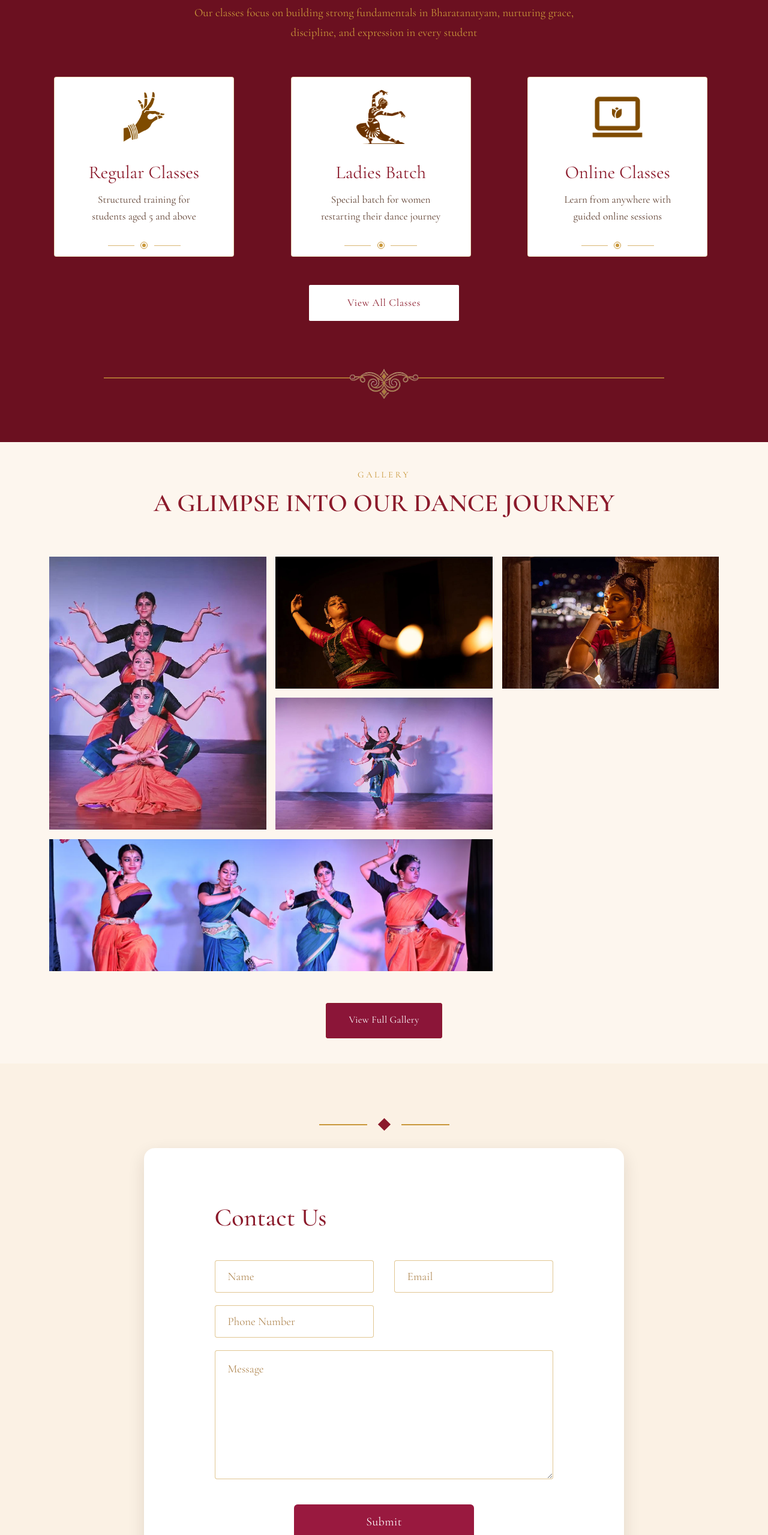
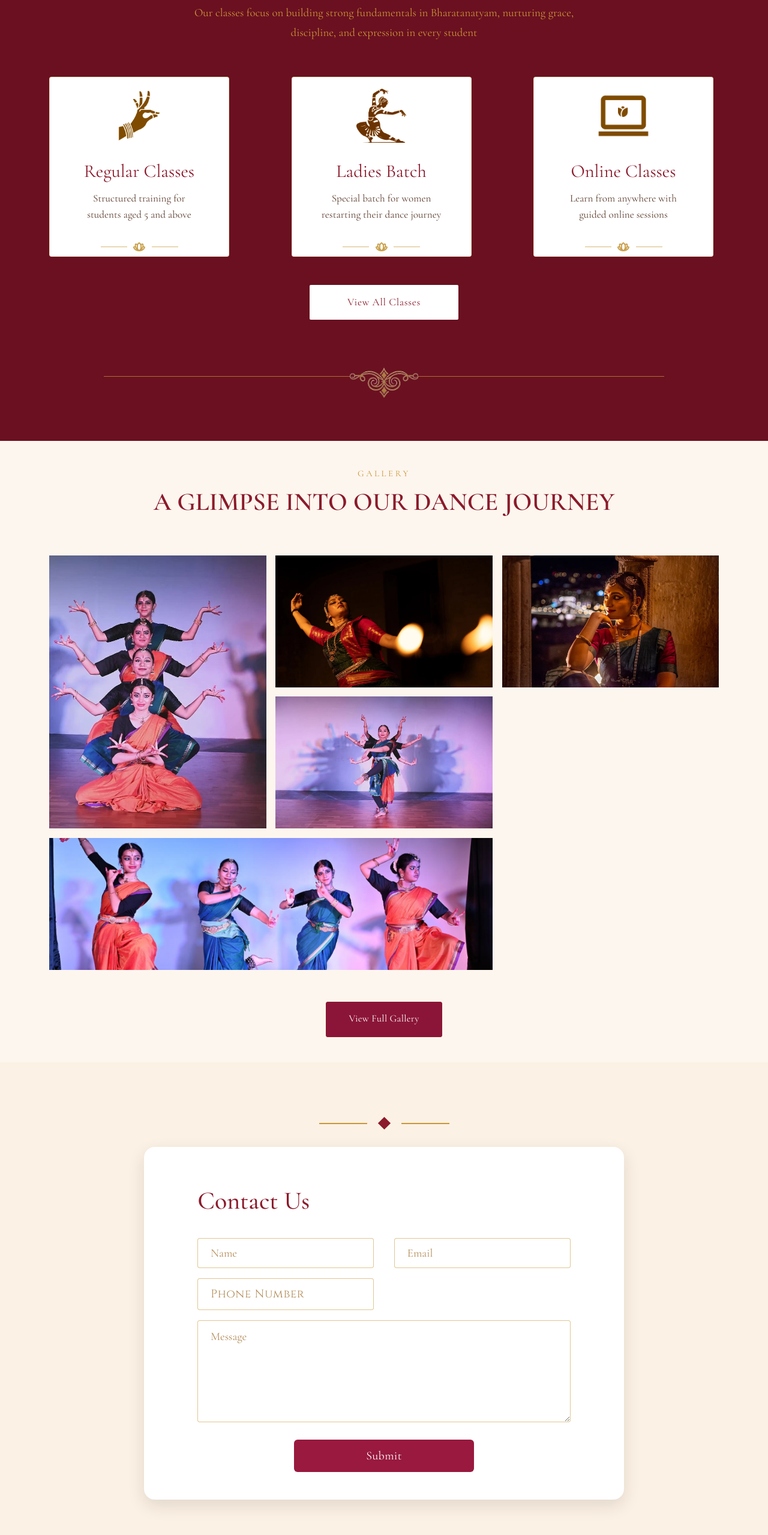
Before and after one commit to Kishor1703/Shanthala, a React (Vite) app: page / in a window 1280 px wide. Shown: the part 2520-5079 px from the top of the page at 60% size. Built offline with nearby package versions, Linux system fonts and the light colour scheme.

Commit message:
Design work

```diff
--- a/index.html
+++ b/index.html
@@ -7,7 +7,7 @@
     <title>Shanthala Nritya Angala | Bharatanatyam</title>
     <link rel="preconnect" href="https://fonts.googleapis.com" />
     <link rel="preconnect" href="https://fonts.gstatic.com" crossorigin />
-    <link href="https://fonts.googleapis.com/css2?family=Cormorant+Garamond:ital,wght@0,300;0,400;0,500;0,600;0,700;1,400;1,600&family=Raleway:wght@300;400;500;600&display=swap" rel="stylesheet" />
+    <link href="https://fonts.googleapis.com/css2?family=Cinzel:wght@400;500;600&family=Cormorant+Garamond:ital,wght@0,300;0,400;0,500;0,600;0,700;1,400;1,600&family=Raleway:wght@300;400;500;600&display=swap" rel="stylesheet" />
   </head>
   <body>
     <div id="root"></div>
--- a/src/components/Footer.jsx
+++ b/src/components/Footer.jsx
@@ -54,7 +54,7 @@ export default function Footer() {
           <div className="footer-col">
             <h4>Contact Info</h4>
             <p className="footer-contact-item">info@shanthaladance.in</p>
-            <p className="footer-contact-item">+91 99867 30111</p>
+            <p className="footer-contact-item phone-number-text">+91 99867 30111</p>
             <p className="footer-contact-item">25, 8th Main Rd, 10th Cross,<br />2nd Block, Jayanagar,<br />Bengaluru, Karnataka 560011</p>
             <p className="footer-contact-item">Mon-Fri: 9AM - 8PM</p>
           </div>
--- a/src/index.css
+++ b/src/index.css
@@ -503,7 +503,7 @@ ul { list-style: none; }
   max-width: 800px;
 
   margin: 0 auto;
-  padding: 3.8rem 5.6rem 3rem;
+  padding: 2.6rem 4.25rem 2.2rem;
   border-radius: 18px;
   box-shadow: 0 10px 28px rgba(44, 24, 16, 0.12);
 }
@@ -512,22 +512,22 @@ ul { list-style: none; }
   font-size: clamp(2rem, 3vw, 2.6rem);
   color: var(--crimson);
   font-weight: 500;
-  margin-bottom: 1.7rem;
+  margin-bottom: 1.25rem;
 }
 .form-row {
   display: grid;
   grid-template-columns: 1fr 1fr;
   gap: 1.6rem;
-  margin-bottom: 1rem;
+  margin-bottom: 0.8rem;
 }
 .form-stack {
   display: flex;
   flex-direction: column;
-  gap: 1rem;
+  gap: 0.8rem;
 }
 .form-input {
   width: 100%;
-  padding: 0.72rem 1rem;
+  padding: 0.62rem 1rem;
   border: 1px solid rgba(201, 151, 58, 0.55);
   background: var(--white);
   font-family: var(--font-body);
@@ -544,19 +544,26 @@ ul { list-style: none; }
 .form-input::placeholder { color: #b38c59; }
 .form-input-phone {
   max-width: calc(50% - 0.8rem);
+  font-family: 'Cinzel', serif;
+  letter-spacing: 0.04em;
+}
+.form-input-phone::placeholder,
+.phone-number-text {
+  font-family: 'Cinzel', serif;
+  letter-spacing: 0.04em;
 }
 .form-input-message {
   resize: vertical;
-  min-height: 215px;
-  padding-top: 0.9rem;
+  min-height: 170px;
+  padding-top: 0.75rem;
 }
 .form-submit {
   text-align: center;
-  margin-top: 2rem;
+  margin-top: 1.4rem;
 }
 .contact-card .btn-primary {
   min-width: 300px;
-  padding: 0.82rem 2.4rem;
+  padding: 0.72rem 2.4rem;
   border-radius: 6px;
   font-size: 0.95rem;
   background: #99193f;
@@ -1117,7 +1124,7 @@ ul { list-style: none; }
   .hero-content { max-width: 48%; padding: 7.6rem 0 3rem 3.5rem; }
   .contact-card {
     max-width: 100%;
-    padding: 3rem 2.5rem 2.5rem;
+    padding: 2.3rem 2.2rem 2rem;
   }
   .form-input-phone {
     max-width: 100%;
@@ -1162,7 +1169,7 @@ ul { list-style: none; }
   .form-row { grid-template-columns: 1fr; }
   .contact-section { padding: 2rem 0; }
   .contact-card {
-    padding: 2rem 1.25rem;
+    padding: 1.7rem 1.25rem;
     border-radius: 14px;
   }
   .contact-card h2 {
@@ -1176,7 +1183,7 @@ ul { list-style: none; }
     font-size: 0.95rem;
   }
   .form-input-message {
-    min-height: 180px;
+    min-height: 145px;
   }
   .contact-card .btn-primary {
     width: 100%;
--- a/src/pages/Contact.jsx
+++ b/src/pages/Contact.jsx
@@ -51,13 +51,13 @@ export default function Contact() {
           <div className="contact-info-grid">
             {[
               { icon: 'EM', label: 'Email', value: 'info@shanthaladance.in' },
-              { icon: 'PH', label: 'Phone', value: '+91 99867 30111' },
+              { icon: 'PH', label: 'Phone', value: '+91 99867 30111', valueClassName: 'phone-number-text' },
               { icon: 'AD', label: 'Address', value: '25, 8th Main Rd, 10th Cross, 2nd Block, Jayanagar, Bengaluru 560011' },
             ].map((item, i) => (
               <div key={i} className="contact-info-card reveal" style={{ transitionDelay: `${i * 0.1}s` }}>
                 <div className="contact-info-icon">{item.icon}</div>
                 <h4>{item.label}</h4>
-                <p>{item.value}</p>
+                <p className={item.valueClassName}>{item.value}</p>
               </div>
             ))}
           </div>
--- a/src/pages/Home.css
+++ b/src/pages/Home.css
@@ -7,7 +7,6 @@
   background: var(--crimson-dark);        /* deep dark crimson #6B1020 */
   padding: 4rem 0 3rem;
   position: relative;
-  font-family: (var(--font-body));
 }
 
 /* ── header ── */
@@ -41,10 +40,9 @@
 .classes-grid {
   display: grid;
   grid-template-columns: repeat(3, 1fr);
-  gap: 2.2rem;
-  max-width: 1100px;
+  gap: 4.5rem;
+  max-width: px;
   margin: 0 auto;
-  gap: 4rem;
 }
 
 /* ── individual card ── */
@@ -52,7 +50,8 @@
   background: var(--white);
   border: 1px solid rgba(201, 151, 58, 0.35);
   border-radius: 4px;
-  padding: 1rem 1rem 1.6rem;
+  padding: 0.9rem 1.8rem 1.6rem;
+
   display: flex;
   flex-direction: column;
   align-items: center;
@@ -158,10 +157,10 @@
   font-family: var(--font-body);
   font-size: 0.82rem;
   letter-spacing: 0.04em;
-  padding: 0.75rem 3rem;
+  padding: 0.7rem 3rem;
   border-radius: 2px;
   border: none;
-  width: 250px;
+  max-width: 300px;
   transition: background 0.3s ease, color 0.3s ease;
 }
 
@@ -214,3 +213,9 @@
     min-height: 260px;
   }
 }
+
+.class-vector {
+  width: 20px;
+  height: 20px;
+  object-fit: contain;
+}
--- a/src/pages/Home.jsx
+++ b/src/pages/Home.jsx
@@ -175,7 +175,7 @@ export default function Home() {
                 <p>{c.desc}</p>
                 <div className="class-card-divider">
                   <span></span>
-                  <i></i>
+                  <img src={siteAssets.vec} alt="" className='class-vector'/>
                   <span></span>
                 </div>
               </div>
--- a/src/siteAssets.js
+++ b/src/siteAssets.js
@@ -30,8 +30,10 @@ import grow from './assets/growth.png'
 import crown from './assets/game-icons_crown.png'
 import RB from './assets/5.png'
 import LS from './assets/6.png'
+import vec from './assets/Vector.png'
 
 export const siteAssets = {
+  vec,
   LS,
   RB,
   crown,
```
Also changed, not shown: src/assets/Vector.png (added).
